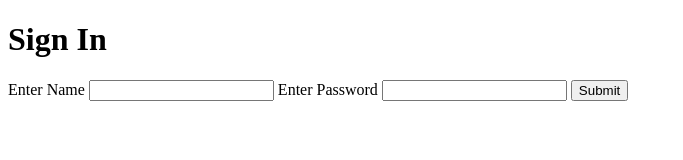
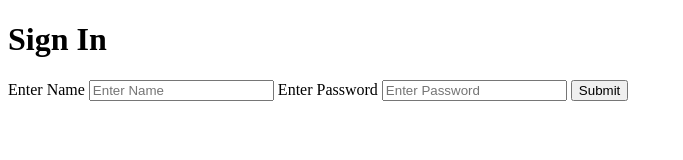
Before and after one commit to Bhavish2005/web-init2, a plain HTML site: page index.html in a window 1280 px wide. Shown: the whole page, without its empty margins (0-683 px from the left). Drawn offline with Linux system fonts and the light colour scheme.

Commit message:
it is important

```diff
--- a/index.html
+++ b/index.html
@@ -8,10 +8,10 @@
 <body>
     <h1>Sign In </h1>
     <form action="">
-        <label for="">Enter Name </label>
-        <input type="text">
-        <label for="">Enter Password</label>
-        <input type="password">
+        <label for="name">Enter Name </label>
+        <input id="name" type="text" placeholder="Enter Name" required>
+        <label for="pass">Enter Password</label>
+        <input id="pass" type="password" placeholder="Enter Password" required>
         <button>Submit</button>
     </form>
 </body>
```
